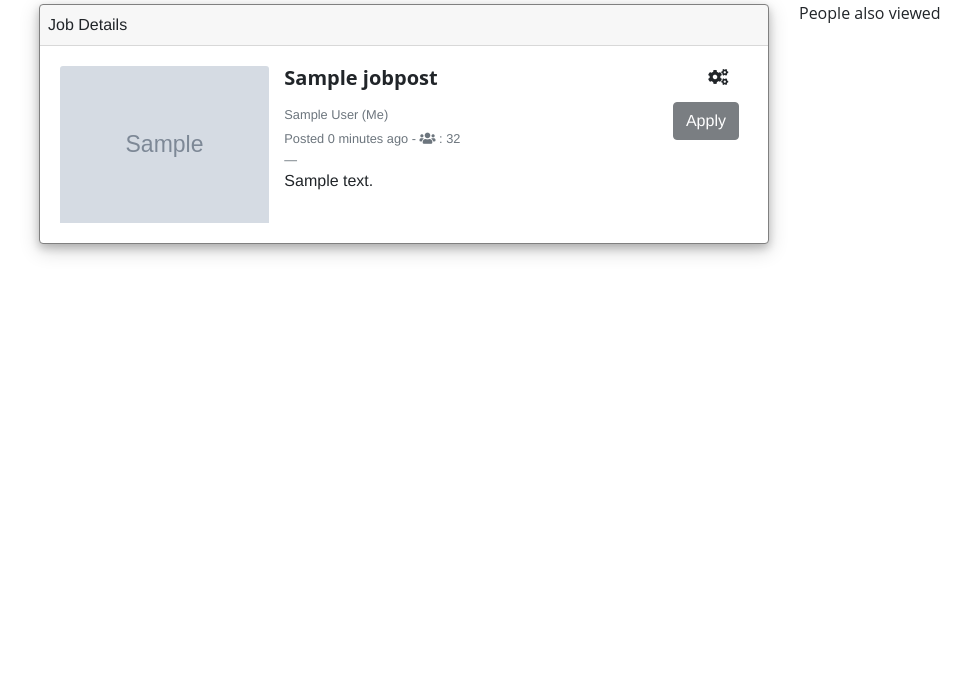
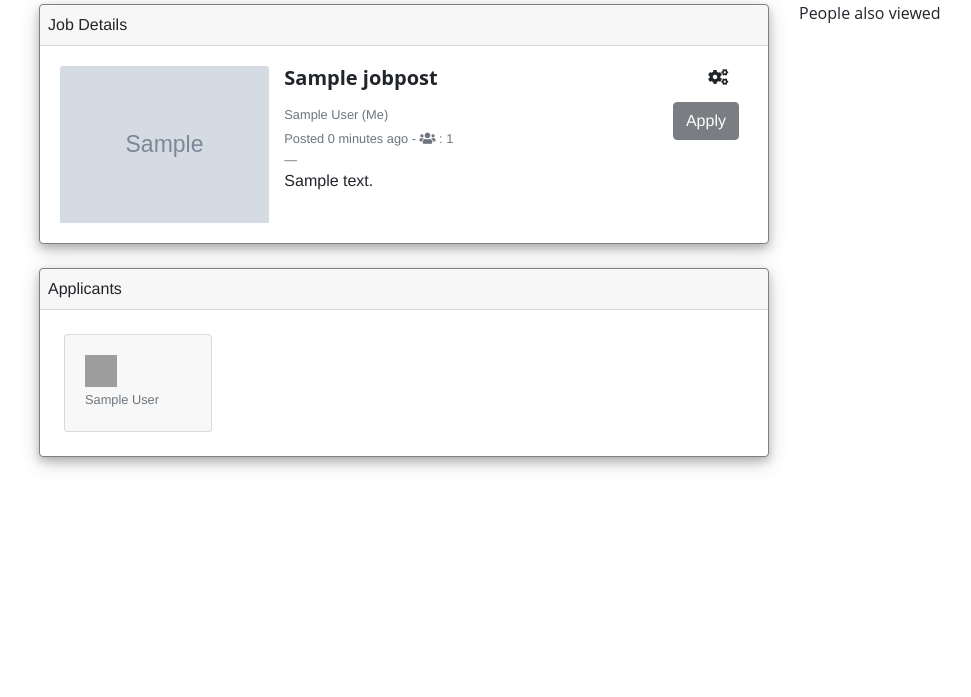
Before and after one commit to jammaligad/job-hiring, a Django app: page /hub/jobs/1/ in a window 1280 px wide. Shown: the part 60-757 px from the top of the page, without its empty margins (46-1017 px from the left). Run offline with Django 3.2, Linux system fonts and the light colour scheme; a user stored in the database is signed in; tables that the repository leaves empty hold one stand-in row (values such as "Sample post"); grey boxes marked "Sample" are stand-in pictures; some libraries are stand-ins or nearby versions; grey boxes are pictures that could not be loaded.

Commit message:
created a working application form and display applicants of a specific job post

```diff
--- a/job_platform/models.py
+++ b/job_platform/models.py
@@ -41,10 +41,9 @@
         ordering = ["-timestamp", "-updated"]
 
 class Application(models.Model):
-    jobpost = models.ForeignKey(JobPost, on_delete=models.CASCADE, editable=False, related_name='post')
-    applicant = models.ForeignKey(Profile, editable=False, on_delete=models.CASCADE)
+    jobpost = models.ForeignKey(JobPost, on_delete=models.CASCADE, editable=False, related_name='post', blank=True, null=True)
+    applicant = models.ForeignKey(User, editable=False, on_delete=models.CASCADE, related_name='recruits')
     description = models.TextField()
-#    documents = models.FileField(upload_to='docs/', null=True, blank=True)
     updated = models.DateTimeField(auto_now=True, auto_now_add=False)
     date_applied = models.DateTimeField(auto_now=False, auto_now_add=True)
     archived = models.BooleanField(default=False, editable=False)
--- a/job_platform/templates/job_platform/detailjob.html
+++ b/job_platform/templates/job_platform/detailjob.html
@@ -1,6 +1,7 @@
 {% extends 'job_platform/base.html' %}
 {% load crispy_forms_tags %}
 {% load static %}
+{% load job_platform_tags %}
 
 {% block content %}
 <div class="container" id="jobs">
@@ -41,14 +42,14 @@
                                             {% endif %}
                                         </small>
                                         <br/>
-                                        <small class="text-muted">Posted {{ job.timestamp|timesince }} ago - <i class="fas fa-users" data-toggle="tooltip" data-placement="top" title="Applicants"></i> : 32</small>
+                                        <small class="text-muted">Posted {{ job.timestamp|timesince }} ago - <i class="fas fa-users" data-toggle="tooltip" data-placement="top" title="Applicants"></i> : {{ job.post.all.count }}</small>
                                     </div>
                                     <div class="col-sm-4">
                                         <div class="d-flex align-items-end flex-column mr-4">
                                             {% if job.author.id == user.id %}
                                                 <button class="btn btn-dark" disabled>Apply</button>
                                             {% else %}
-                                                <a class="btn btn-dark" href="#">Apply</a>
+                                                <a class="btn btn-dark" href="#" data-toggle="modal" data-target="#exampleModalCenter">Apply</a>
                                             {% endif %}
                                         </div>
                                     </div>
@@ -86,7 +87,7 @@
                                         <div class="col-sm-12">
                                             <small class="card-subtitle mb-2 text-muted">{{ post.author.first_name }} {{ post.author.last_name }}</small>
                                             <p class="card-text mb-0">
-                                                <i class="fas fa-users"></i> : 32
+                                                <i class="fas fa-users"></i> : {{ post.post.all.count }}
                                             </p>
                                             <footer class="blockquote-footer"></footer>
                                             <small class="text-muted">{{ post.timestamp|timesince }} ago</small>
@@ -101,7 +102,76 @@
             </ul>
         </div>
     </div>
+    {% if job.author.id == user.id %}
+        <div class="row">
+            <div class="col-lg-8">
+                <div class="card" id="cards">
+                    <div class="card-header p-0">
+                        <p class="p-2 mb-0">Applicants</p>
+                    </div>
+                    <div class="container-fluid p-0 m-0">
+                        <div class="card-body">
+                            {% if job.post %}
+                                {% for applicant in job.post.all %}
+                                    {% if forloop.counter|modulo:4 == 1 %}
+                                        <div class="row p-1">
+                                    {% endif %}
+                                        <div class="col-sm-3">
+                                            <div class="card" id="jobcards">
+                                                <div class="card-body">
+                                                    <div class="row">
+                                                        <div class="col-sm-2">
+                                                            <img src="{{ applicant.applicant.profile.displaypic.url }}" style="height:32px; width:32px;"/>
+                                                        </div>
+                                                        <div class="col-sm-10">
+                                                            <small class="text-muted">{{ applicant.applicant.first_name }} {{ applicant.applicant.last_name }}</small>
+                                                        </div>
+                                                    </div>
+                                                </div>
+                                            </div>
+                                        </div>
+                                    {% if forloop.last or forloop.counter|modulo:6 == 0 %}
+                                        </div>
+                                    {% endif %}
+                                {% endfor %}
+                            {% else %}
+                                <div class="row p-3">
+                                    <div class="col-sm-12">
+                                        <div class="container text-center">
+                                            <p>No applicants.</p>
+                                        </div>
+                                    </div>
+                                </div>
+                            {% endif %}
+                        </div>
+                    </div>
+                </div>
+            </div>
+        </div>
+    {% else %}
+    <div class="modal fade" id="exampleModalCenter" tabindex="-1" role="dialog" aria-labelledby="exampleModalCenterTitle" aria-hidden="true">
+        <div class="modal-dialog modal-dialog-centered" role="document">
+            <div class="modal-content">
+            <div class="modal-header">
+                <h5 class="modal-title" id="exampleModalCenterTitle">Application Form</h5>
+                <button type="button" class="close" data-dismiss="modal" aria-label="Close">
+                <span aria-hidden="true">&times;</span>
+                </button>
+            </div>
+            <div class="modal-body">
+                <form method="POST">
+                    {% csrf_token %}
+                    {{ form|crispy }}
+            </div>
+            <div class="modal-footer">
+                <button type="button" class="btn btn-secondary" data-dismiss="modal">Close</button>
+                <button type="submit" class="btn btn-dark">Save</button>
+                </form>
+            </div>
+            </div>
+        </div>
+    </div>
+    {% endif %}
 </div>
 
-
 {% endblock %}
--- a/job_platform/templates/job_platform/home.html
+++ b/job_platform/templates/job_platform/home.html
@@ -74,7 +74,7 @@
                                             </div>
                                             <div class="row">
                                                 <div class="col-sm-12">
-                                                    <small class="card-subtitle mb-2 text-muted">{{ post.author.first_name }} {{ post.author.last_name }}</small>
+                                                    <small class="card-subtitle mb-2 text-muted">{{ post.author.first_name }} {{ post.author.last_name }} | {{ post.author.profile.company }}</small>
                                                     <p class="card-text mb-0">
                                                         <i class="fas fa-users"></i> : 32
                                                     </p>
--- a/job_platform/templates/job_platform/jobs.html
+++ b/job_platform/templates/job_platform/jobs.html
@@ -60,7 +60,7 @@
                                                     </div>
                                                     {% endif %}
                                                     <small class="card-title"><b>{{ post.title }}</b></small><br/>
-                                                    <small class="card-subtitle mb-2 text-muted">{{ post.author.first_name }} {{ post.author.last_name }}</small>
+                                                    <small class="card-subtitle mb-2 text-muted">{{ post.author.first_name }} {{ post.author.last_name }} | {{ post.author.profile.company }} </small>
                                                     <p class="card-text mb-0">
                                                         <i class="fas fa-users"></i> : 32
                                                     </p>
--- a/job_platform/views.py
+++ b/job_platform/views.py
@@ -22,13 +22,13 @@
 @login_required
 def home(request):
     title = 'Home'
-    posts = JobPost.objects.all()
+    posts = JobPost.objects.select_related('author')
     return render(request, 'job_platform/home.html', {'title': title, 'jobs': posts})
 
 @login_required
 def jobs(request):
     title = 'Jobs'
-    posts = JobPost.objects.all()
+    posts = JobPost.objects.select_related('author')
     return render(request, 'job_platform/jobs.html', {'title': title, 'jobs': posts})
 
 @login_required
@@ -52,7 +52,19 @@
     title = 'Jobs'
     job = JobPost.objects.get(id=job_id)
     posts = JobPost.objects.exclude(id=job_id)
-    return render(request, 'job_platform/detailjob.html', {'job': job, 'jobs': posts, 'title': title})
+    if request.method=='POST':
+        form = ApplicationForm(request.POST)
+        if form.is_valid():
+            instance = form.save(commit=False)
+            instance.jobpost = job
+            instance.applicant = request.user
+            instance.save()
+            return redirect('jobs')
+        else:
+            return render(request, 'job_platform/detailjob.html', {'job': job, 'jobs': posts, 'title': title, 'form': form})
+    else:
+        form = ApplicationForm()
+        return render(request, 'job_platform/detailjob.html', {'job': job, 'jobs': posts, 'title': title, 'form': form})
 
 @login_required
 def updatejob(request, job_id):
```
Also changed, not shown: job_platform/migrations/0010_auto_20190303_0928.py (added), job_platform/migrations/0011_auto_20190303_0936.py (added), job_platform/migrations/0012_auto_20190303_0952.py (added), job_platform/migrations/0013_auto_20190303_1046.py (added), job_platform/migrations/0014_auto_20190303_1059.py (added), job_platform/migrations/0015_auto_20190303_1132.py (added), job_platform/migrations/0016_auto_20190303_1145.py (added), media/resume/programmer-2-512_Tnra5H3.png (added).
